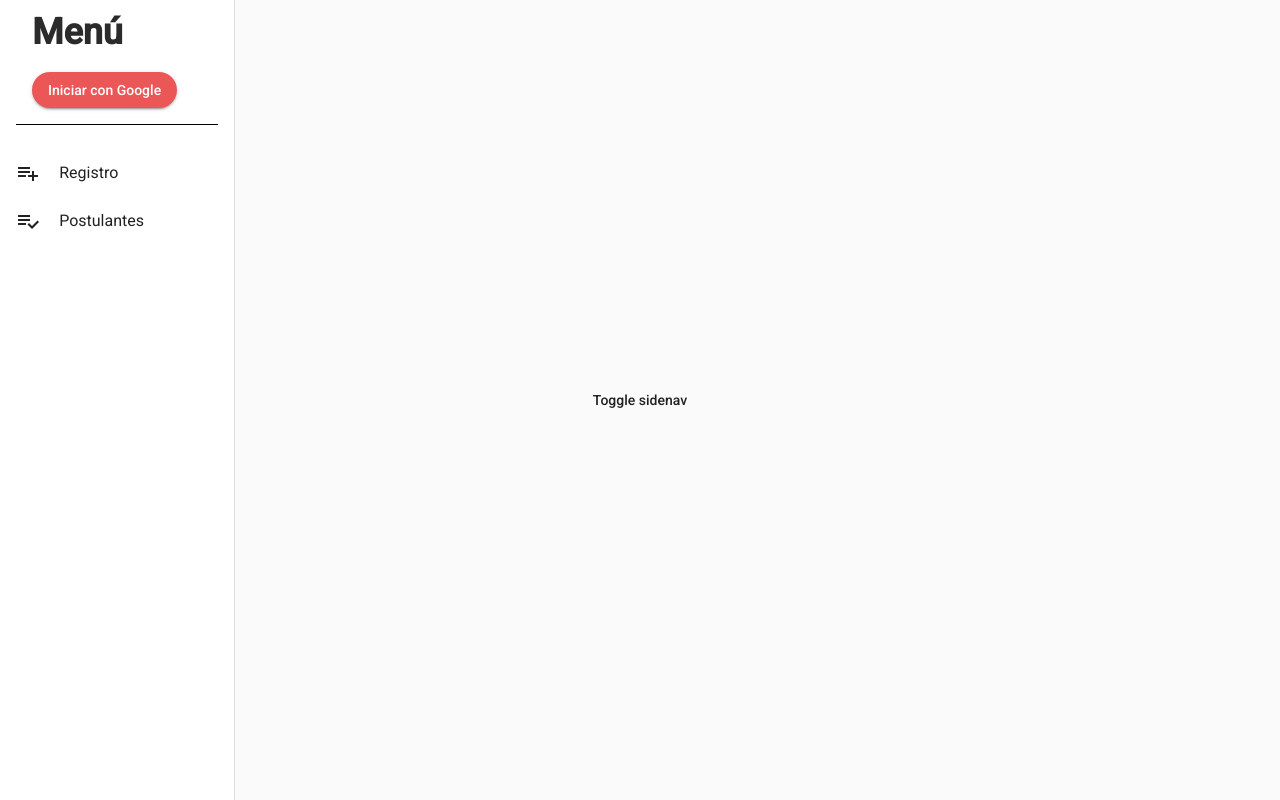
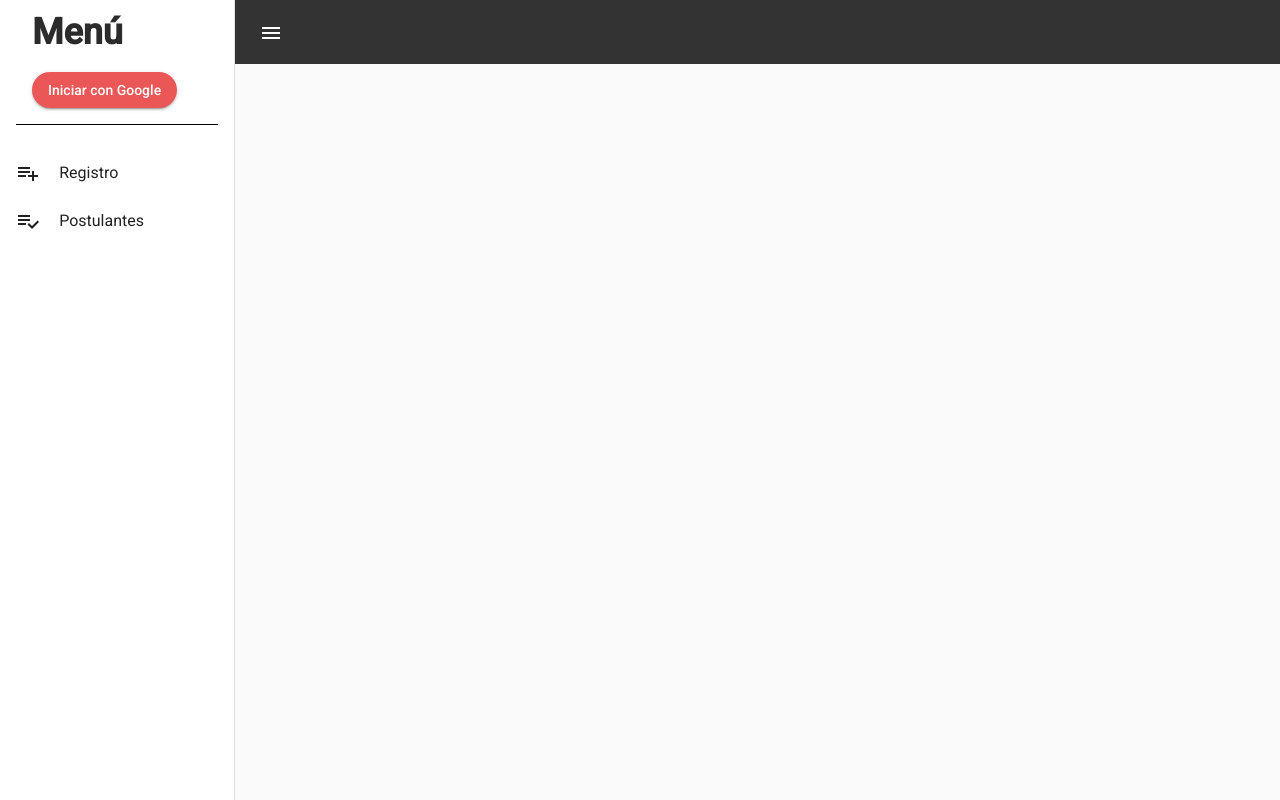
Before and after one commit to earlhansg/dynamic-forms, an Angular app: page /main in a window 1280 px wide. Built offline with nearby package versions, Linux system fonts and the light colour scheme.

Commit message:
#3 Updated SideBar (version 2) #4 Created Header toolbar

```diff
--- a/src/app/dashboard/container/dashboard.component.html
+++ b/src/app/dashboard/container/dashboard.component.html
@@ -1,11 +1,12 @@
-<mat-drawer-container class="dashboard-container" autosize>
-
-  <app-side-nav #sideNav></app-side-nav>
-
-  <div class="dashboard-sidenav-content">
-    <button type="button" mat-button (click)="toggleSideBar()">
-      Toggle sidenav
-    </button>
-  </div>
-
+<mat-drawer-container class="dashboard-container">
+  <mat-drawer class="container-sidenav" mode="side" [opened]="isOpen">
+    <app-side-nav></app-side-nav>
+  </mat-drawer>
+  <mat-drawer-content>
+    <mat-toolbar>
+      <button mat-icon-button (click)="toggleSideBar()">
+        <mat-icon>menu</mat-icon>
+      </button>
+    </mat-toolbar>
+  </mat-drawer-content>
 </mat-drawer-container>
--- a/src/app/dashboard/container/dashboard.component.scss
+++ b/src/app/dashboard/container/dashboard.component.scss
@@ -3,9 +3,11 @@
   height: 100vh;
 }
 
-.dashboard-sidenav-content {
-  display: flex;
-  height: 100%;
-  align-items: center;
-  justify-content: center;
+.container-sidenav {
+  width: 14.69rem;
 }
+
+.mat-toolbar {
+  background: #333333;
+  color: #ffffff;
+}
--- a/src/app/dashboard/container/dashboard.component.ts
+++ b/src/app/dashboard/container/dashboard.component.ts
@@ -1,6 +1,4 @@
-import { Component, OnInit, ViewChild, AfterViewInit, ChangeDetectorRef } from '@angular/core';
-
-import { SideNavComponent } from 'src/app/shared/components/side-nav/side-nav.component';
+import { Component, OnInit } from '@angular/core';
 
 @Component({
   selector: 'app-dashboard',
@@ -8,22 +6,17 @@ import { SideNavComponent } from 'src/app/shared/components/side-nav/side-nav.co
   styleUrls: ['dashboard.component.scss']
 })
 
-export class DashboardComponent implements OnInit, AfterViewInit {
+export class DashboardComponent implements OnInit {
 
-  @ViewChild('sideNav') sideNav: SideNavComponent;
+  isOpen = true;
 
 
-  constructor(private cdref: ChangeDetectorRef) { }
+  constructor() { }
 
   ngOnInit(): void { }
 
-  ngAfterViewInit(): void {
-    this.sideNav.toggle();
-    this.cdref.detectChanges();
-  }
-
   toggleSideBar(): void {
-    this.sideNav.toggle();
+    this.isOpen = !this.isOpen;
   }
 
 }
--- a/src/app/shared/components/side-nav/side-nav.component.html
+++ b/src/app/shared/components/side-nav/side-nav.component.html
@@ -1,4 +1,3 @@
-<mat-drawer #drawer class="container-sidenav" mode="side">
 <div class="header">
   <h3 class="header-text">Menú</h3>
   <button mat-raised-button class="header-btn">Iniciar con Google</button>
@@ -17,4 +16,3 @@
   </mat-list>
 </div>
 <!-- end of .menu  -->
-</mat-drawer>
```
Lines whose indentation alone changed are shown as unchanged.
